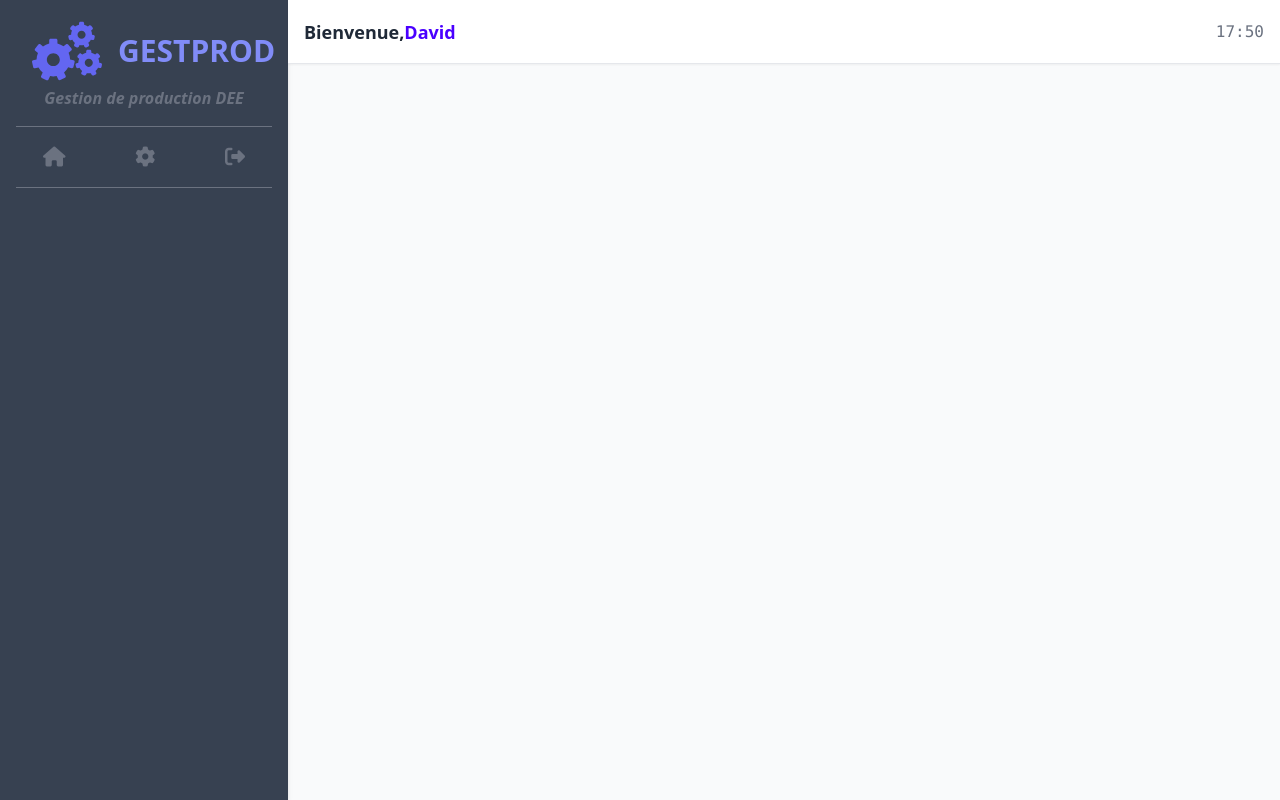
After one commit to wood51/gestprod-v2, a PHP site: page /app/views/layout/base/base_layout.html in a window 1280 px wide. The commit adds this page. Run offline with PHP 8.4, Linux system fonts and the light colour scheme; style sheets or scripts are compiled from the project's sources.

Commit message:
Mise en place du layout

```diff
--- a/app/controllers/MainController.php
+++ b/app/controllers/MainController.php
@@ -3,6 +3,6 @@ class MainController
 {
     public function index($f)
     {
-        echo \Template::instance()->render("/layout/base/layout.html");
+        echo \Template::instance()->render("/layout/base/base_layout.html");
     }
 }
--- a/app/views/assets/css/src/entry.js
+++ b/app/views/assets/css/src/entry.js
@@ -1 +1 @@
-import './tailwind.css'
+import './tailwind.css'; // chemin public via Nginx
--- /dev/null
+++ b/app/views/layout/base/base_layout.html
@@ -0,0 +1,84 @@
+<!DOCTYPE html>
+<html lang="fr">
+  <head>
+    <meta charset="UTF-8" />
+    <meta name="viewport" content="width=device-width, initial-scale=1.0" />
+    <title>Dashboard - Gestion de prod</title>
+    <script src="{{@BASE}}/{{@UI}}assets/js/lib/htmx.min.js"></script>
+    <script src="{{@BASE}}/{{@UI}}assets/js/lib/_hyperscript.min.js"></script>
+    <link href="https://cdnjs.cloudflare.com/ajax/libs/font-awesome/6.5.0/css/all.min.css" rel="stylesheet" />
+    <link rel="stylesheet" href="https://cdn.jsdelivr.net/npm/flag-icons/css/flag-icons.min.css" />
+
+    <!-- CSS Dev / Prod -->
+    <check if="{{ @DEBUG == 3 }}">
+      <script type="module" src="http://localhost:5173/app/views/assets/css/src/entry.js"></script>
+      <script type="module" src="http://localhost:5173/@vite/client"></script>
+      <false>
+        <link rel="stylesheet" href="/app/views/assets/css/build/output.css" />
+      </false>
+    </check>
+  </head>
+
+  <body class="bg-gray-50 dark:bg-gray-800 dark:text-gray-200 font-sans text-gray-800 overflow-auto">
+    <!-- Layout principal -->
+    <div class="flex min-h-screen">
+      <!-- Sidebar -->
+      <aside class="w-72 bg-gray-700 shadow-md hidden md:block pb-6 px-4">
+        <div>
+          <div class="flex flex-col items-center m-4">
+            <div class="flex items-center gap-4">
+              <img src="{{@BASE}}/{{@UI}}/assets/img/gears.svg" width="70" alt="Logo GestProd" />
+              <span class="text-2xl sm:text-3xl font-semibold text-indigo-400">GESTPROD</span>
+            </div>
+            <span class="text-base text-gray-500 text-center font-semibold italic">Gestion de production DEE</span>
+          </div>
+        </div>
+
+        <nav>
+          <ul class="space-y-2 text-white">
+            <!-- Séparateur -->
+            <li><hr class="border-t border-gray-500 mb-2" /></li>
+            <li class="flex items-center justify-around gap-4 w-full py-2">
+              <a href="/" class="text-gray-500 hover:text-indigo-500 text-xl" title="Notification">
+                <i class="fas fa-home"></i>
+              </a>
+              <a href="#" class="text-gray-500 hover:text-indigo-500 text-xl" title="Paramètres" hx-get="/user/parametres" hx-target="body" hx-swap="beforeend">
+                <i class="fas fa-cog"></i>
+              </a>
+              <a href="#" class="text-gray-500 hover:text-indigo-500 text-xl" hx-get="/logout" hx-swap="none" title="Déconnexion">
+                <i class="fas fa-sign-out-alt"></i>
+              </a>
+            </li>
+
+            <!-- Séparateur -->
+            <li><hr class="border-t border-gray-500 my-2" /></li>
+          </ul>
+        </nav>
+      </aside>
+
+      <!-- Contenu principal -->
+      <main id="main-content" class="flex-1">
+        <!-- Toast Container -->
+        <!-- Topbar -->
+        <div class="navbar bg-base-100 border-b px-4 z-10 shadow-sm justify-between">
+          <div class="text-lg font-semibold">Bienvenue, <span class="text-primary">David</span></div>
+          <div id="clock" class="font-mono text-md text-gray-500">12:00</div>
+        </div>
+      </main>
+    </div>
+
+    <!-- 🕒 Horloge -->
+    <script>
+      setInterval(() => {
+        const now = new Date();
+        const clock = document.getElementById("clock");
+        if (clock) {
+          clock.innerText = now.toLocaleTimeString("fr-FR", {
+            hour: "2-digit",
+            minute: "2-digit"
+          });
+        }
+      }, 1000);
+    </script>
+  </body>
+</html>
--- a/app/views/layout/base/layout.html
+++ /dev/null
@@ -1,5 +0,0 @@
-<!DOCTYPE html>
-<html lang="fr">
-<include href="/layout/base/partials/_head.html" />
-<include href="/layout/base/partials/_body.html" />
-</html>
--- a/app/views/layout/base/partials/_body.html
+++ /dev/null
@@ -1,3 +0,0 @@
-<body class="bg-white text-red-500 text-3xl">
-  <span class="test">TEST</span>
-</body>
--- a/tailwind.config.js
+++ b/tailwind.config.js
@@ -1,11 +1,10 @@
 /** @type {import('tailwindcss').Config} */
 module.exports = {
     content: [
-      './app/views/**/*.html',
-      './app/views/**/*.css'
+      './app/views/**/*.{html,css,php}'
     ],
     theme: {
       extend: {},
     },
-    plugins: [],
+    plugins: [require('daisyui')],
   }
```
Also changed, not shown: app/views/layout/base/partials/_head.html (deleted, +0 -15 lines), package.json (+11 -8 lines), vite.config.mjs (+14 -14 lines), app/views/assets/img/background.png (added), app/views/assets/img/favicon.ico (added), app/views/assets/img/fr.svg (added), app/views/assets/img/gear.png (added), app/views/assets/img/gears.svg (added), app/views/assets/img/sa.svg (added), index.php (line endings or trailing spaces), package-lock.json, 1 other file.
